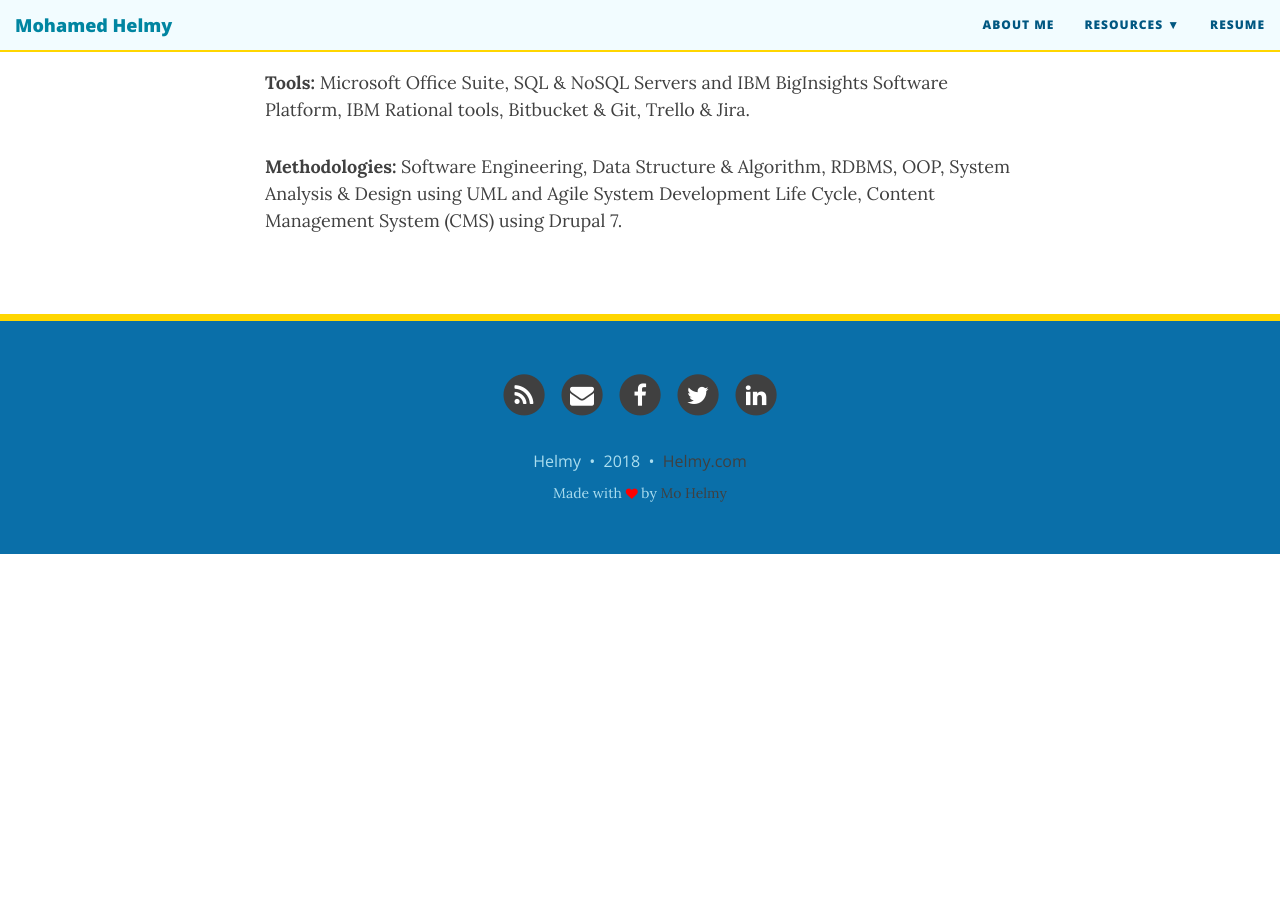
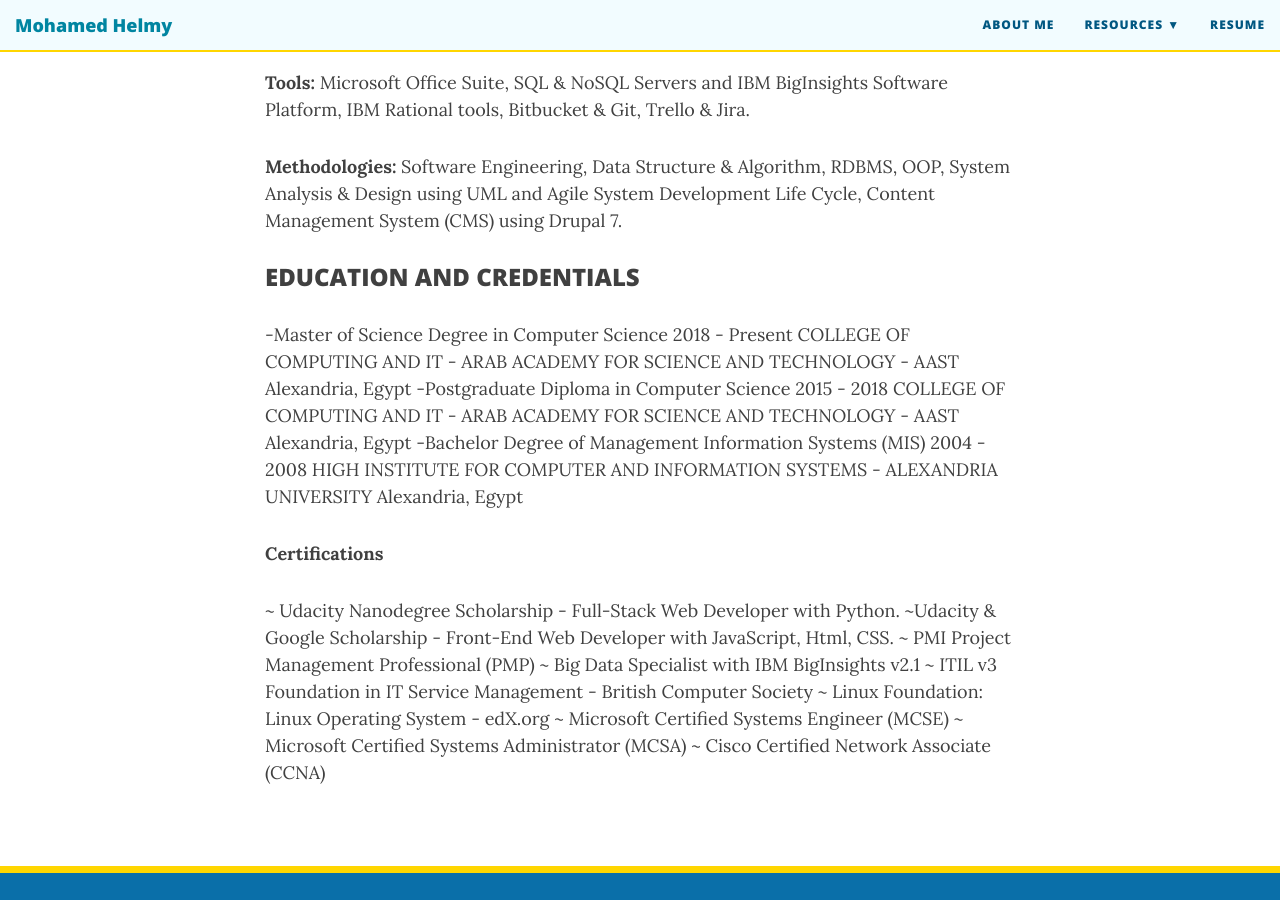
Before and after one commit to M-Helmy/m-helmy.github.io, a Jekyll site: the page built from resume.md, in a window 1280 px wide and 900 px high, scrolled down 831 px. Built offline with Jekyll 4.4.1, drawn with Linux system fonts in a browser that asks for light colours; nearby versions of some CDN libraries; before the commit the page ends 1385 px from its top, so only the background shows below that.

Commit message:
Update resume.md

```diff
--- a/resume.md
+++ b/resume.md
@@ -23,3 +23,26 @@
 
 **Methodologies:**
 Software Engineering, Data Structure & Algorithm, RDBMS, OOP, System Analysis & Design using UML and Agile System Development Life Cycle, Content Management System (CMS) using Drupal 7.
+
+### EDUCATION AND CREDENTIALS
+-Master of Science Degree in Computer Science 2018 - Present
+COLLEGE OF COMPUTING AND IT - ARAB ACADEMY FOR SCIENCE AND TECHNOLOGY - AAST
+Alexandria, Egypt
+-Postgraduate Diploma in Computer Science 2015 - 2018
+COLLEGE OF COMPUTING AND IT - ARAB ACADEMY FOR SCIENCE AND TECHNOLOGY - AAST
+Alexandria, Egypt
+-Bachelor Degree of Management Information Systems (MIS) 2004 - 2008
+HIGH INSTITUTE FOR COMPUTER AND INFORMATION SYSTEMS - ALEXANDRIA UNIVERSITY
+Alexandria, Egypt
+
+**Certifications**
+
+~ Udacity Nanodegree Scholarship - Full-Stack Web Developer with Python.
+~Udacity & Google Scholarship - Front-End Web Developer with JavaScript, Html, CSS.
+~ PMI Project Management Professional (PMP)
+~ Big Data Specialist with IBM BigInsights v2.1
+~ ITIL v3 Foundation in IT Service Management - British Computer Society
+~ Linux Foundation: Linux Operating System - edX.org
+~ Microsoft Certified Systems Engineer (MCSE)
+~ Microsoft Certified Systems Administrator (MCSA)
+~ Cisco Certified Network Associate (CCNA)
```
